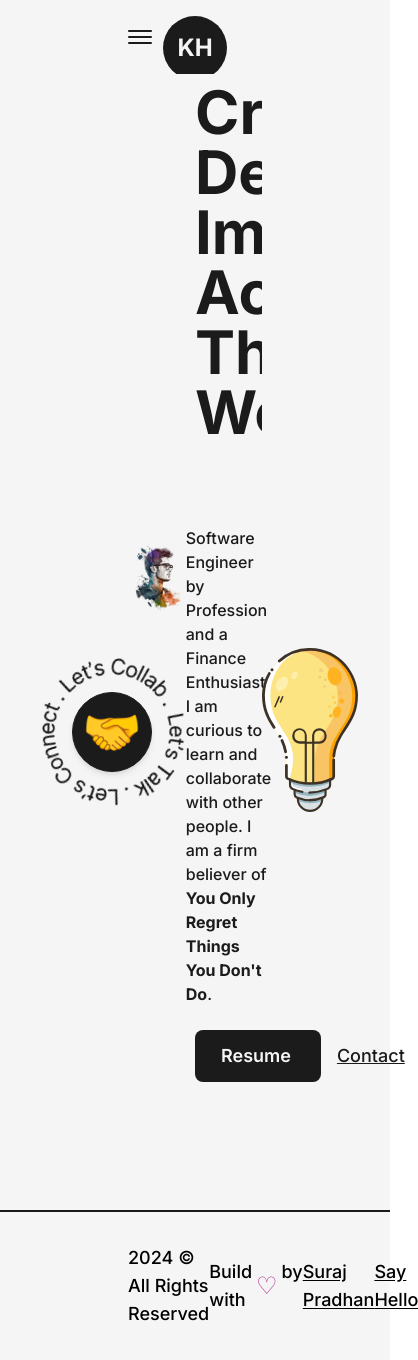
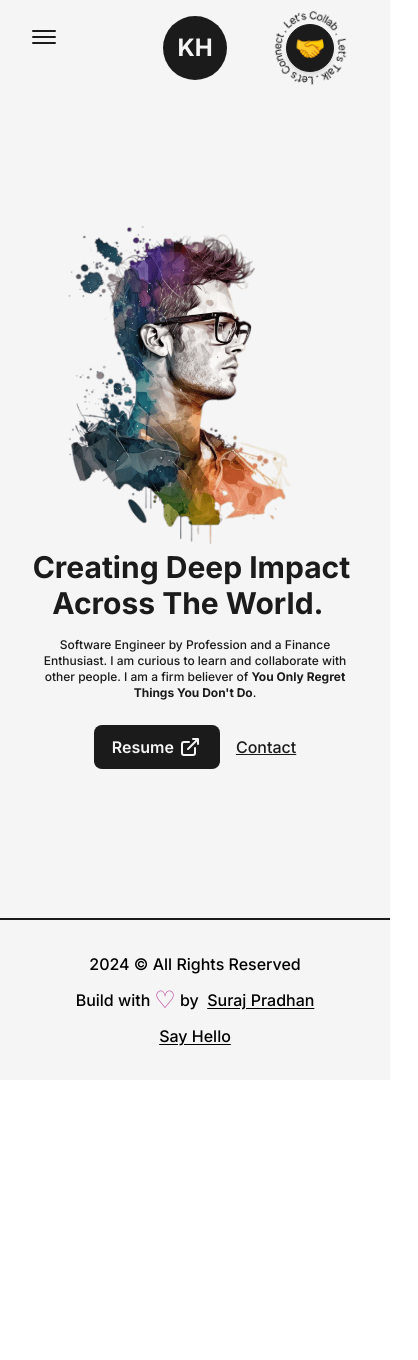
Before and after one commit to newbazz/krutam-portfolio, a Next.js app: page / in a window 390 px wide. Shown: the whole page, 418 px wide, since content can reach past the window. After the commit the page ends 1080 px from the top, so only its background shows below. Built offline with nearby package versions, Linux system fonts and the light colour scheme.

Commit message:
made homepage responsive

```diff
--- a/src/components/AnimatedText.js
+++ b/src/components/AnimatedText.js
@@ -31,7 +31,7 @@
 const AnimatedText = ({text, className=""}) => {
   return (
     <div className='w-full mx-auto py-2 flex items-center justify-center
-    text-center overflow-hidden
+    text-center overflow-hidden sm:py-0
     '>
         <motion.h1 className={`inline-block w-full font-bold text-dark
         capitalize text-8xl  dark:text-light ${className}`}
--- a/src/components/Footer.js
+++ b/src/components/Footer.js
@@ -6,12 +6,12 @@
 const Footer = () => {
   return (
     <footer className='w-full border-t-2 border-solid border-dark
-    font-medium text-lg dark:text-light dark:border-light
+    font-medium text-lg dark:text-light dark:border-light sm:text-base
     '>
-        <Layout className='py-8 flex items-center justify-between'>
+        <Layout className='py-8 flex items-center justify-between lg:flex-col lg:py-6'>
             <span>{new Date().getFullYear()} &copy; All Rights Reserved </span>
 
-            <div className='flex items-center'>
+            <div className='flex items-center lg:py-2'>
             Build with <span className='text-primary dark:text-primaryDark text-2xl px-1'>&#9825;</span>
             by &nbsp; <Link href="https://www.linkedin.com/in/suraj-pradhan/" target={"_blank"} className='underline
             underline-offset-2
--- a/src/components/HireMe.js
+++ b/src/components/HireMe.js
@@ -5,9 +5,10 @@
 const HireMe = () => {
   return (
     <div className='fixed left-4 bottom-4
-    flex item-center justify-center overflow-hidden
+    flex item-center justify-center overflow-hidden md:right-8 md:left-auto md:top-0 md:bottom-auto
+    md:absolute
     '>
-     <div className='w-48 h-auto flex items-center justify-center relative'>
+     <div className='w-48 h-auto flex items-center justify-center relative md:w-24'>
       <CircularText className={"fill-dark dark:fill-light animate-spin-slow "} />
 
       <Link href="mailto:krutamhathi14@gmail.com" className='flex items-center justify-center
@@ -18,6 +19,8 @@
       dark:bg-light dark:text-dark hover:dark:bg-dark hover:dark:text-light
       hover:dark:border-light
 
+      md:w-12 md:h-12 md:text-[25px]
+
       '>🤝</Link>
      </div>
       </div>
--- a/src/components/Layout.js
+++ b/src/components/Layout.js
@@ -2,7 +2,7 @@
 
 const Layout = ({children, className=''}) => {
   return (
-    <div className={`w-full h-full inline-block z-0 bg-light p-32 dark:bg-dark ${className}`}>
+    <div className={`w-full h-full inline-block z-0 bg-light p-32 dark:bg-dark xl:p-24 lg:p-16 md:p-12 sm:p-8 ${className}`}>
         {children}
     </div>
   )
--- a/src/components/NavBar.js
+++ b/src/components/NavBar.js
@@ -61,7 +61,7 @@
   return (
     <header
      className='w-full px-32 py-8 font-medium flex items-center justify-between
-     dark:text-light relative
+     dark:text-light relative z-10 lg:px-16 md:px-12 sm:px-8
      '>
         <button className="flex-col justify-center items-center hidden lg:flex" onClick={handleClick}>
             <span className={`bg-dark dark:bg-light block transition-all duration-300 ease-out h-0.5 w-6 rounded-sm  ${isOpen ? 'rotate-45 translate-y-1': '-translate-y-0.5'}`}></span>
--- a/src/pages/index.js
+++ b/src/pages/index.js
@@ -17,34 +17,45 @@
       </Head>
 
       <main className='flex items-center text-dark w-full min-h-screen dark:text-light'>
-        <Layout className='pt-0'>
-          <div className="flex items-center justify-center w-full">
-              <div className='w-1/2'>
-                <Image src={profilePic} priority alt="Krutam" className='w-full h-auto'/>
+        <Layout className='pt-0 md:pt-16 sm:pt-8'>
+          <div className="flex items-center justify-center w-full lg:flex-col">
+              <div className='w-1/2 md:w-full'>
+
+                {/* Profile Picture */}
+                <Image src={profilePic} alt="Krutam" className='w-full h-auto lg:hidden md:inline-block md:w-full'
+                priority
+                sizes="(max-width:768px) 100vw,
+                (max-width:1200px) 50vw,
+                50vw"
+                />
+
+
               </div>
-              <div className='w-1/2 flex flex-col items-center self-center'>
-                <AnimatedText text="creating deep impact across the world. " className='!text-6xl !text-left' />
-                <p className='my-4 text-base font-medium'>
+              <div className='w-1/2 flex flex-col items-center self-center lg:w-full lg:text-center'>
+                <AnimatedText text="Creating Deep Impact Across the World. " className='!text-6xl !text-left
+                xl:!text-5xl lg:!text-center lg:!text-6xl md:text-5xl sm:!text-3xl
+                '/>
+                <p className='my-4 text-base font-medium md:text-sm sm:text-xs'>
                 Software Engineer by Profession and a Finance Enthusiast.
                 I am curious to learn and collaborate with other people.
                 I am a firm believer of <b>You Only Regret Things You Don't Do</b>.
                 </p>
-                <div className='flex items-center self-start mt-2'>
+                <div className='flex items-center self-start mt-2 lg:self-center'>
                   <Link href="/Resume.pdf" target={"_blank"}
                   className="flex items-center bg-dark text-light p-2.5 px-6
                   rounded-lg text-lg font-semibold hover:bg-light hover:text-dark
                   border-2 dorder-solid border-transparent hover:border-dark
 
                   dark:bg-light dark:text-dark hover:dark:bg-dark hover:dark:text-light
-                  hover:dark:border-light
+                  hover:dark:border-light md:p-2 md:px-4 md:text-base
                   "
                   download={true}
                   >Resume <LinkArrow className={"w-6 ml-1"}/>
 
                   </Link>
 
-                  <Link href="malto:krutamhathi14@gmail.com"
-                  className="ml-4 text-lg font-medium capitalize text-dark underline  dark:text-light"
+                  <Link href="malto:krutamhathi14@gmail.com" target={"_blank"}
+                  className="ml-4 text-lg font-medium capitalize text-dark underline  dark:text-light md:text-base"
                   >Contact</Link>
                 </div>
               </div>
@@ -52,7 +63,7 @@
         </Layout>
 
         <HireMe />
-        <div className='absolute right-8 bottom-8 w-24'>
+        <div className='absolute right-8 bottom-8 w-24 md:hidden'>
           <Image src={lightBulb} alt="Krutam Hathi" className='w-full h-auto'/>
         </div>
       </main>
```
